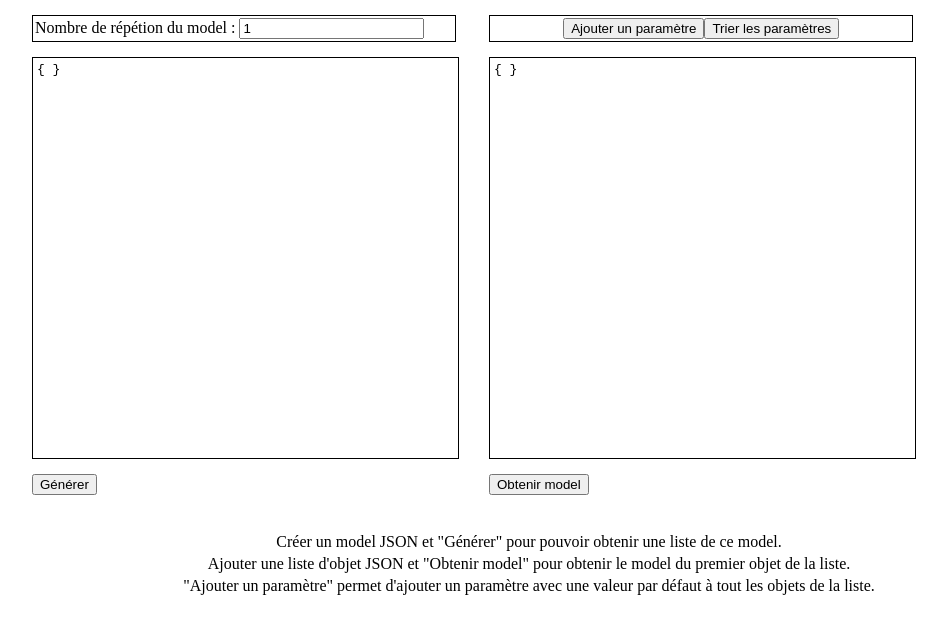
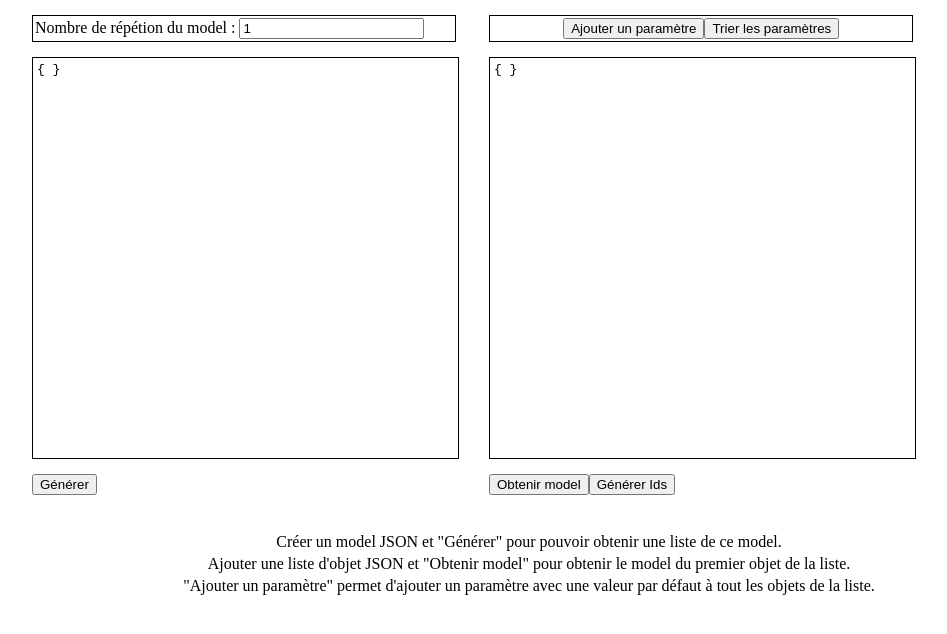
Before and after one commit to LeBarbier/JsonMockEditor, a Vue app: page / in a window 1280 px wide. Shown: the top 634 px of the page, without its empty margins (111-1058 px from the left). Built offline with nearby package versions, Linux system fonts and the light colour scheme.

Commit message:
Ajout de la fonctionnalité de génération d'ids.

```diff
--- a/src/components/Mock.vue
+++ b/src/components/Mock.vue
@@ -10,6 +10,8 @@
         </div>
 
         <button class="obtenirModelButton" id="obtenirModel" @click="obtenirModel">Obtenir model</button>
+
+        <button class="genererId" @click="genererIds">Générer Ids</button>
     </div>
 </template>
 
@@ -143,6 +145,34 @@
                 clefsTries[index] = swapTempVar;
 
                 return clefsTries;
+            },
+            genererIds() {
+                var indexExistants = Array.from(new Set(this.mockFormatteJson.map(objet => objet.Id)));
+                console.log(indexExistants);
+                var index = 0;
+
+                // Boucler sur les mocks pour remplir les Ids
+                this.mockFormatteJson.forEach(mock => {
+                    // find next available ID
+                    while (indexExistants.includes(index)) {
+                        index++;
+                    }
+
+                    if (mock.Id === undefined || mock.Id === 0 || mock.Id === '') {
+                        mock.Id = index;
+                        index++;
+                    }
+                });
+                console.log(this.mockFormatteJson.sort(this.compare));
+            },
+            compare(a, b) {
+                if (a.Id < b.Id) {
+                    return -1;
+                }
+                if (a.Id > b.Id) {
+                    return 1;
+                }
+                return 0;
             }
         }
     };
```
